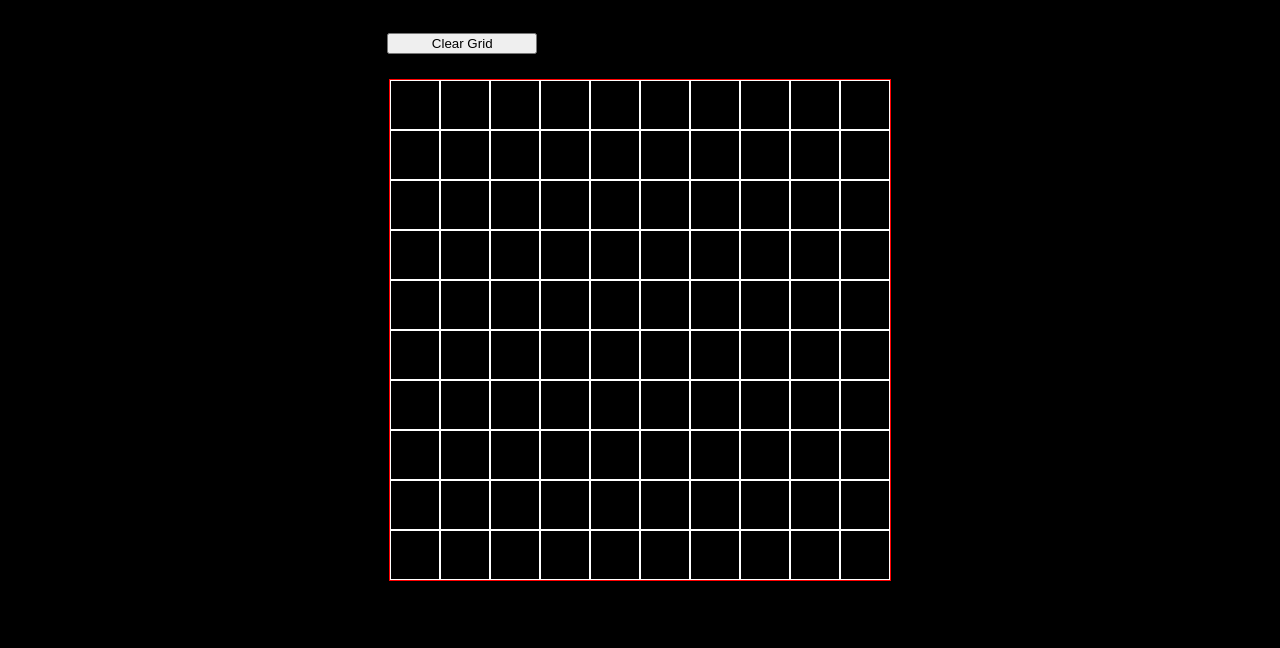
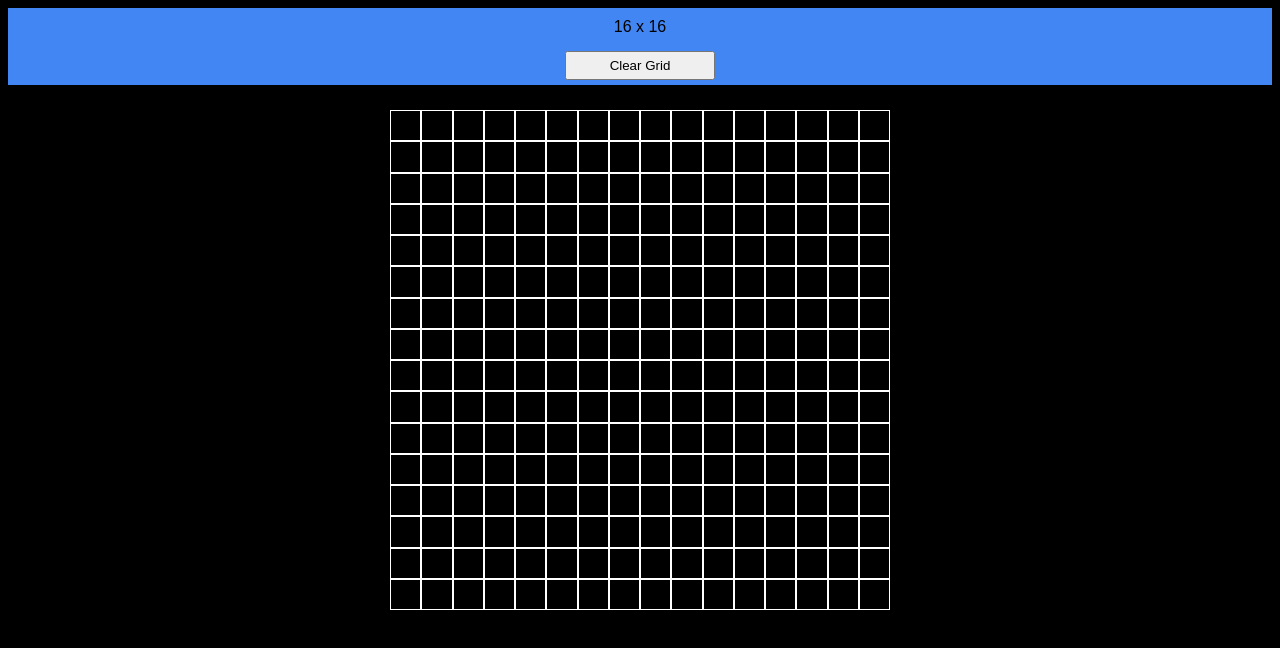
Before and after one commit to seoul2045/etch_a_sketch, a plain HTML site: page index.html in a window 1280 px wide. Drawn offline with Linux system fonts and the light colour scheme.

Commit message:
Final update before odin project pull request

```diff
--- a/etch_a_sketch_style.css
+++ b/etch_a_sketch_style.css
@@ -1,14 +1,27 @@
 body,html {
   font-family: sans-serif;
-  color: white;
-  background-color: black;
+  background-color: rgba(0,0,0,1);
 }
 
-#clearButton {
-  margin-top: 25px;
-  margin-left: 30%;
+.flex-container-display {
+  display: flex;
+  align-items: center; /*justify-content: center; was not working for unknown reasons*/
+  flex-direction: column;
+  background-color: rgb(66, 134, 244);
+}
+
+.flex-container-display > .displayGridSize {
+  text-align: center;
+  color: black;
   width: 150px;
+  padding: 5px;
+  margin: 5px;
+}
 
+.flex-container-display > #clearButton {
+  width: 150px;
+  padding: 5px;
+  margin: 5px;
 }
 
 #flex-container {
@@ -18,34 +31,8 @@ body,html {
   margin: 25px auto;
   width: 500px;
   height: 500px;
-  border: 1px solid red;
-
 }
 
 #flex-container > .grid {
   box-sizing: border-box;
   border: 1px solid white;
-/*
-#container {
-  margin: 0 auto;
-  width: 500px;
-  height: 500px;
-  margin-top: 50px;
-  border: 1px solid red;
-}
-
-div {
-  box-sizing: border-box;
-  border: 1px solid white;
-  float: left;
-}
-
-body,html {
-font-size: 10px;
-margin: 0;
-padding: 0;
-font-family: sans-serif;
-color: white;
-background-color: black;
-}
-*/
--- a/index.html
+++ b/index.html
@@ -1,4 +1,4 @@
-  <!DOCTYPE html>
+<!DOCTYPE html>
 <html>
 <head>
   <meta charset="utf-8">
@@ -6,49 +6,78 @@
   <link rel="stylesheet" href="./etch_a_sketch_style.css" />
 </head>
 <body>
-  <button id='clearButton'>Clear Grid</button>
+  <div class="flex-container-display">
+    <div class="displayGridSize">16 x 16</div>
+    <button id="clearButton">Clear Grid</button>
+  </div>
   <div id="flex-container"></div>
 <script>
+//function update displayGridSize for user
+  var displaySize = function(x) {
+    let size = x;
+    document.getElementsByClassName('displayGridSize')[0].innerHTML = size + " x " + size;
+  }
+//function addEventListener to button
+  var clickButton = function() {
+    document.getElementById('clearButton').addEventListener('click', function() {
+      let x = prompt("Enter new grid size: ", "From 1 to 64");
+      if (x < 1 || x > 64 || isNaN(x)) {
+        deleteGrid();
+        createGrid(16);
+        displaySize(16);
+      } else if (!Number.isInteger(x)) {
+          deleteGrid();
+          createGrid(Math.round(x));
+          displaySize(Math.round(x));
+      } else {
+          deleteGrid();
+          createGrid(x);
+          displaySize(x);
+      }})
+  }
 //function gride size
-  var gridSize = function() {
-//    let size = prompt('Enter grid size: ');
-    return(10);
+  var askGridSize = function(x) {
+    let size = x;
+    return(x);
   }
-//function css grid box create` width attribute
-  var makeWidth = function(x) {
-    let width = (100 / x) + '%';
-    console.log("width: " + width);
-    return width;
-  }
-//function css grid box creat height attribute
-  var makeHeight = function(x) {
-    let height = (100 / x) + '%';
-    console.log("height: " + height);
-    return height;
-  }
-//function assign grid box height and width to array object
-  var assignGridSize = function() {
-    let x = document.getElementsByClassName('grid'); //nodeList
-    for(y = 0; y < x.length; y++) {
-      document.getElementsByClassName('grid')[y].style.width = makeWidth(gridSize());
-      document.getElementsByClassName('grid')[y].style.height = makeHeight(gridSize());
-    }
-  }
-//function create 16 by 16 div grid
+  //function create div grid
   var createGrid = function(x) {
     let size =  x * x;
     for(y = 0; y < size; y++) {
       var createDiv = document.createElement('div');
       createDiv.classList.add('grid');
       document.getElementById('flex-container').appendChild(createDiv);
-      console.log("created div class='grid'");
     }
+    assignGridSize(x);
+  }
+  //function assign grid box height and width to array object
+    var assignGridSize = function(y) {
+      let gridSize = y;
+      let getWidth = makeWidth(gridSize);
+      let getHeight = makeHeight(gridSize);
+      let x = document.getElementsByClassName('grid'); //nodeList
+      for(y = 0; y < x.length; y++) {
+        document.getElementsByClassName('grid')[y].style.width = getWidth;
+        document.getElementsByClassName('grid')[y].style.height = getHeight;
+      }
+      addGridListeners(gridSize);
+    }
+//function css grid box create` width attribute
+  var makeWidth = function(x) {
+    let width = (100 / x) + '%';
+    return width;
+  }
+//function css grid box creat height attribute
+  var makeHeight = function(x) {
+    let height = (100 / x) + '%';
+    return height;
   }
   //function add event listeners to all grid box divs
     var addGridListeners = function(x) {
       let size = x * x;
       for(y = 0; y < size; y++) {
         document.getElementsByClassName('grid')[y].dataset.gridIndex = y; //add nodeList index to div grid as a data attribute
+        document.getElementsByClassName('grid')[y].style.backgroundColor = '  black';
         document.getElementsByClassName('grid')[y].addEventListener('mouseover', function(e) {
           changeColor(e); //pass mouseover event details
       })}
@@ -56,16 +85,30 @@
   //function change grid color on mouseover
     var changeColor = function(e) {
       let c = e.currentTarget.dataset.gridIndex;
-      console.log(c + ' is the gridIndex');
-      document.getElementsByClassName('grid')[c].style.backgroundColor = "grey";
+      document.getElementsByClassName('grid')[c].style.backgroundColor = "rgb(66, 134, 244)";
+//    let z = e.currentTarget.style.opacity; //this doesn't current opacity
+//      console.log("opacity start: " + e.currentTarget.style.opacity);
+//    document.getElementsByClassName('grid')[c].style.opacity = z + 0.01;
+    }
+  //function deleteGrid
+    var deleteGrid = function() {
+      let x = document.getElementsByClassName('grid').length; //nodeList
+      let oldGrid = document.getElementById('flex-container'); //nodeList
+      for(let y = 0; y < x; y++) {
+        oldGrid.removeChild(oldGrid.childNodes[0]); //do not use [y] because DOM node index is dynamic and entire index will not be deleted
+      }
+    }
+  //function clearGridBackground backgroundColor
+    var clearGridBackground = function() {
+      let x = document.getElementsByClassName('grid'); //nodeList
+      console.log("grid was cleared - nodeList length = " + x.length);
+      for(let y = 0; y < x.length; y++) {
+        document.getElementsByClassName('grid')[y].backgroundColor = 'black';
+      }
     }
 //run the program
-  createGrid(gridSize());
-//  makeWidth(gridSize());
-//  makeHeight(gridSize());
-  assignGridSize();
-  addGridListeners(gridSize());
-//  changeColor();
+  clickButton();
+  createGrid(askGridSize(16));
 </script>
 </body>
 </html>
```
